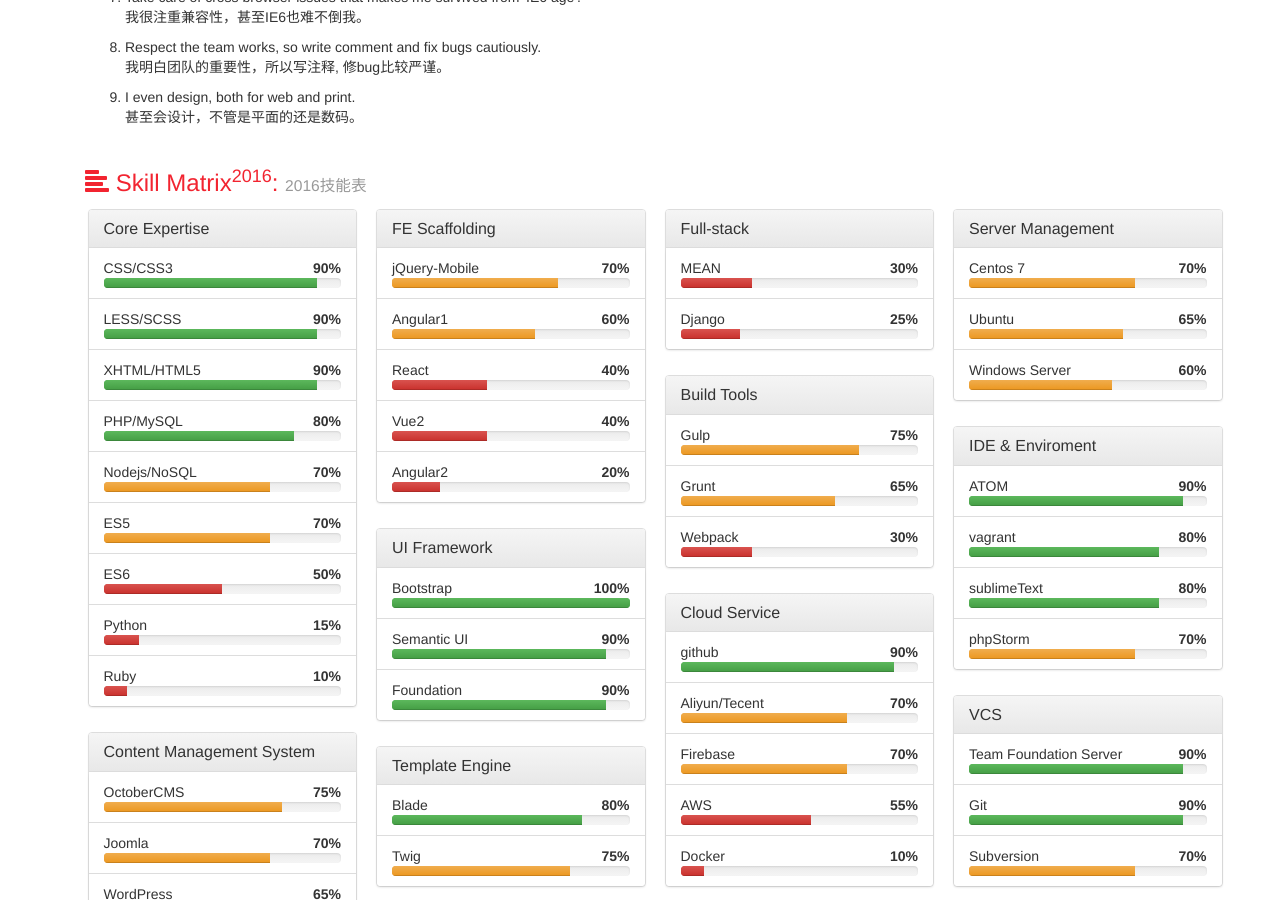
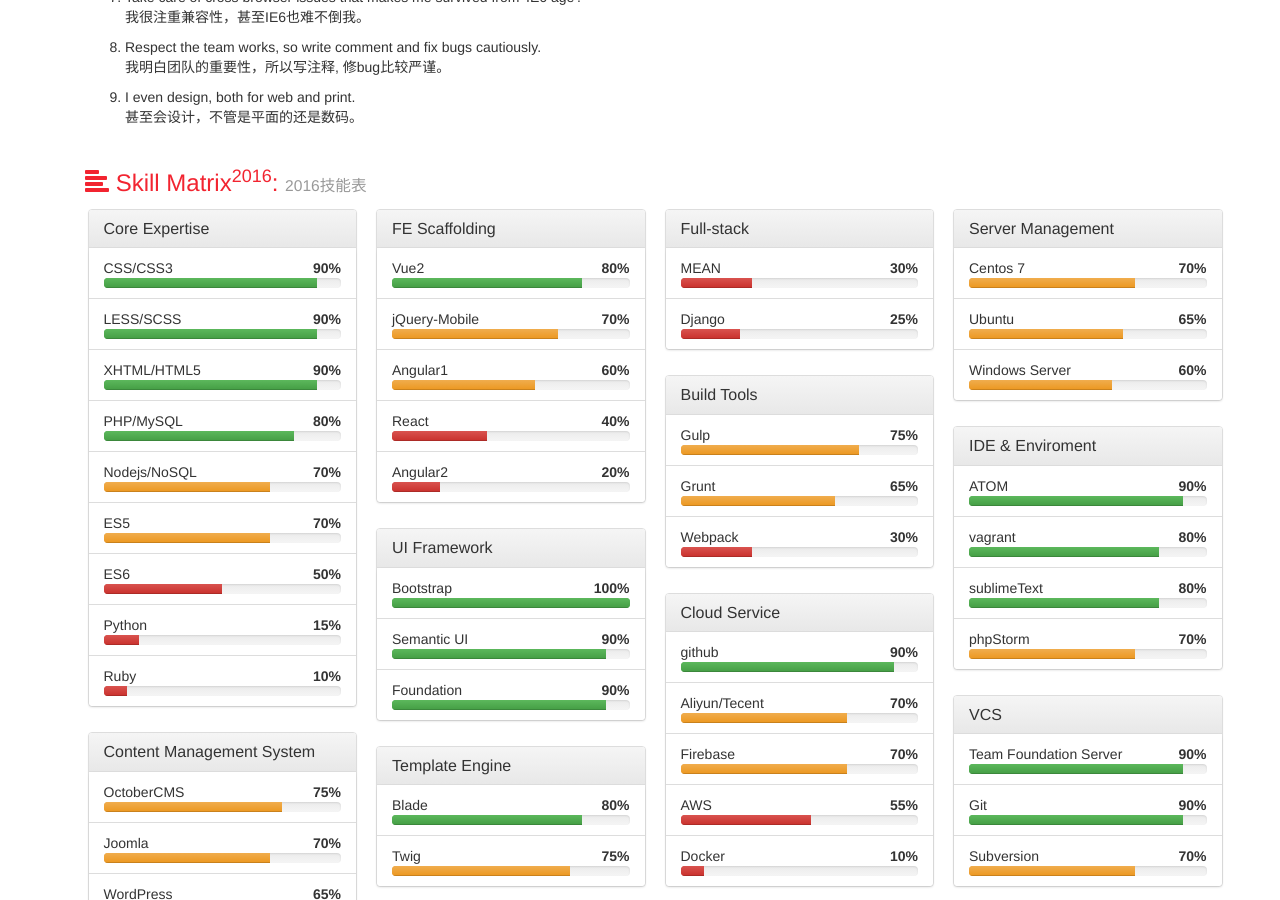
Before and after one commit to iamike/iamike.github.io, a Jekyll site: the page built from cv.html, in a window 1280 px wide and 900 px high, scrolled down 783 px. Built offline with Jekyll 4.4.1, drawn with Linux system fonts in a browser that asks for light colours; comment, search, counter and statistics services are not loaded.

Commit message:
upgrade completed

```diff
--- a/_data/skills.json
+++ b/_data/skills.json
@@ -57,7 +57,7 @@
             "name": "FE Scaffolding",
             "detail": [{
                 "name": "Vue2",
-                "score": 40
+                "score": 80
             }, {
                 "name": "Angular1",
                 "score": 60
```
